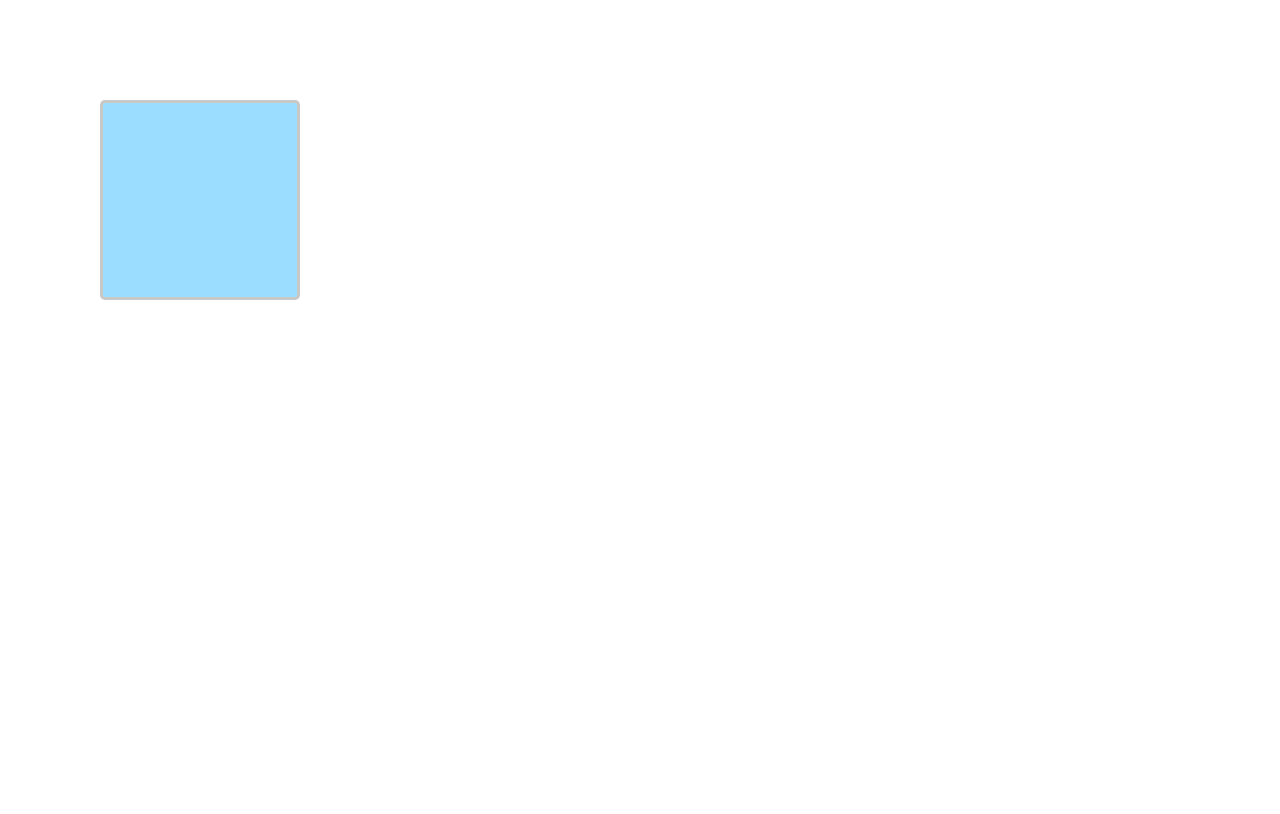
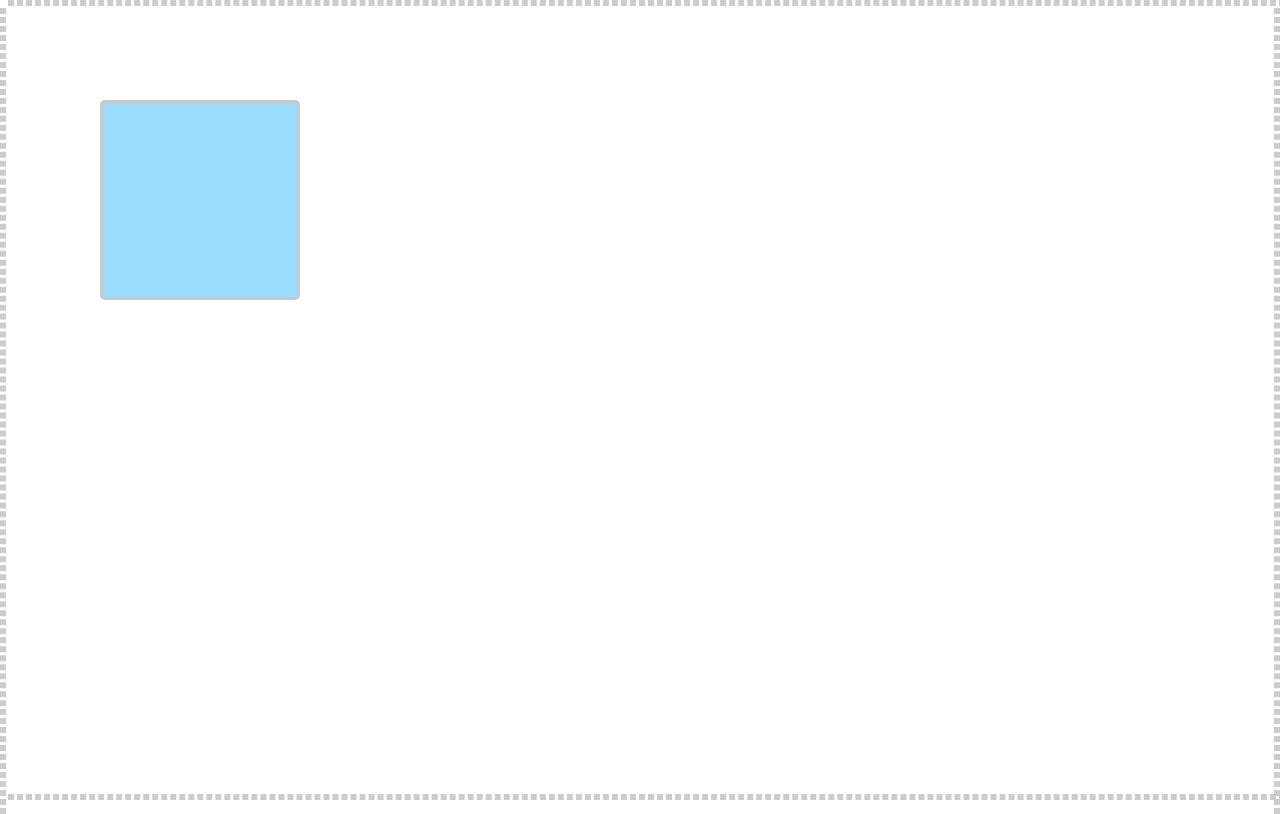
Before and after one commit to sschuepbach/ng-resizer, an Angular app: page / in a window 1280 px wide. Built offline with nearby package versions, Linux system fonts and the light colour scheme.

Commit message:
Add draggable outer boundaries
Signed-off-by: Sebastian Schüpbach <sebastian.schuepbach@unibas.ch>

```diff
--- a/src/app/app.component.css
+++ b/src/app/app.component.css
@@ -16,8 +16,48 @@ div.content {
   display: flex;
   justify-content: center;
   align-items: center;
+  overflow: hidden;
 }
 
 div * {
   user-select: none;
 }
+
+.hrule {
+  position: absolute;
+  height: 0;
+  width: 100%;
+  border: 3px dashed #ccc;
+}
+
+.vrule {
+  position: absolute;
+  width: 0;
+  height: 100vh;
+  border: 3px dashed #ccc;
+}
+
+.bottom {
+  bottom: 0;
+}
+
+.top {
+  top: 0
+}
+
+.left {
+  left: 0;
+}
+
+.right {
+  right: 0;
+}
+
+.menu {
+  position: absolute;
+  width: 200px;
+  height: 300px;
+  z-index: 2;
+  right: 3px;
+  top: 3px;
+}
--- a/src/app/app.component.html
+++ b/src/app/app.component.html
@@ -1,8 +1,12 @@
-<div class="container" appResizable (width)="setHeight($event)" (height)="setWidth($event)" (top)="setTop($event)"
+<div class="container" appResizable (width)="setWidth($event)" (height)="setHeight($event)" (top)="setTop($event)"
      (left)="setLeft($event)" (resizing)="setResizing($event)" (dragging)="setDragging($event)"
-[leftOuterBoundary]="100" [bottomOuterBoundary]="500" [topOuterBoundary]="100" [rightOuterBoundary]="500">
+     [leftOuterBoundary]="leftBoundary" [bottomOuterBoundary]="bottomBoundary" [topOuterBoundary]="topBoundary" [rightOuterBoundary]="rightBoundary">
   <div class="content">
     <p *ngIf="resizing">w: {{width}} / h: {{height}}</p>
     <p *ngIf="dragging">x: {{left}} / y: {{top}}</p>
   </div>
 </div>
+<div class="hrule top" *ngIf="showBoundaries" appBorder="top" [boundary]="top" (pos)="setBoundary('top', $event)"></div>
+<div class="hrule bottom" *ngIf="showBoundaries" appBorder="bottom" [boundary]="top + height" (pos)="setBoundary('bottom', $event)"></div>
+<div class="vrule left" *ngIf="showBoundaries" appBorder="left" [boundary]="left" (pos)="setBoundary('left', $event)"></div>
+<div class="vrule right" *ngIf="showBoundaries" appBorder="right" [boundary]="left + width" (pos)="setBoundary('right', $event)"></div>
--- a/src/app/app.component.ts
+++ b/src/app/app.component.ts
@@ -1,10 +1,10 @@
-import { Component } from '@angular/core';
+import {Component} from '@angular/core';
 
 @Component({
-             selector: 'app-root',
-             templateUrl: './app.component.html',
-             styleUrls: ['./app.component.css']
-           })
+  selector: 'app-root',
+  templateUrl: './app.component.html',
+  styleUrls: ['./app.component.css']
+})
 export class AppComponent {
   width: number;
   height: number;
@@ -12,6 +12,14 @@ export class AppComponent {
   left: number;
   resizing = false;
   dragging = false;
+  showBoundaries = true;
+  topBoundary: number;
+  bottomBoundary: number;
+  leftBoundary: number;
+  rightBoundary: number;
+
+  constructor() {
+  }
 
   setWidth(width: number) {
     this.width = width;
@@ -36,4 +44,17 @@ export class AppComponent {
   setDragging(dragging: boolean) {
     this.dragging = dragging;
   }
+
+  setBoundary(boundary: string, pos: number) {
+    if (boundary === 'top') {
+      this.topBoundary = pos;
+    } else if (boundary === 'bottom') {
+      this.bottomBoundary = pos;
+    } else if (boundary === 'left') {
+      this.leftBoundary = pos;
+    } else if (boundary === 'right') {
+      this.rightBoundary = pos;
+    }
+  }
+
 }
--- /dev/null
+++ b/src/app/border.directive.ts
@@ -0,0 +1,90 @@
+import {Directive, ElementRef, EventEmitter, HostListener, Input, OnInit, Output, Renderer2} from '@angular/core';
+
+@Directive({
+  selector: '[appBorder]'
+})
+export class BorderDirective implements OnInit {
+
+  @Input() appBorder: string;
+  @Input() boundary: number;
+  @Output() pos = new EventEmitter<number>();
+  private ne: any;
+  private mousedown = false;
+  private overlay: any;
+  private direction: string;
+
+  constructor(private el: ElementRef, private renderer: Renderer2) {
+    this.ne = this.el.nativeElement;
+  }
+
+  ngOnInit() {
+    this.createOverlay();
+    this.setDirection();
+  }
+
+  @HostListener('mouseenter', ['$event'])
+  onMouseEnter(enter) {
+    const cursor = this.direction === 'horizontal' ? 'row-resize' : 'col-resize';
+    this.renderer.setStyle(this.ne, 'cursor', cursor);
+  }
+
+  @HostListener('mouseleave', ['$event'])
+  onMouseLeave(enter) {
+    this.renderer.removeStyle(this.ne, 'cursor');
+  }
+
+  @HostListener('mousemove', ['$event'])
+  onMouseMove(event) {
+    if (this.mousedown) {
+      const axis = (this.direction === 'horizontal') ? 'top' : 'left';
+      this.renderer.setStyle(this.ne, axis, this.checkBorder(this.direction === 'vertical' ? event.clientX : event.clientY) + 'px');
+
+    }
+  }
+
+  @HostListener('mousedown', ['$event'])
+  onMouseDown(event) {
+    this.mousedown = true;
+    this.enableOverlay();
+  }
+
+  @HostListener('mouseup', ['$event'])
+  onMouseUp(event) {
+    this.mousedown = false;
+    this.disableOverlay();
+    this.pos.emit(this.direction === 'horizontal' ? this.ne.getBoundingClientRect().top : this.ne.getBoundingClientRect().left);
+  }
+  private createOverlay() {
+    this.overlay = this.renderer.createElement('div');
+    this.renderer.setStyle(this.overlay, 'position', 'fixed');
+    this.renderer.setStyle(this.overlay, 'padding', 0);
+    this.renderer.setStyle(this.overlay, 'margin', 0);
+    this.renderer.setStyle(this.overlay, 'border', 0);
+    this.renderer.setStyle(this.overlay, 'top', 0);
+    this.renderer.setStyle(this.overlay, 'left', 0);
+    this.renderer.setStyle(this.overlay, 'width', '100%');
+    this.renderer.setStyle(this.overlay, 'height', '100%');
+    this.renderer.setStyle(this.overlay, 'background', 'rgba(0,0,0,0)');
+  }
+
+  private enableOverlay() {
+    this.renderer.appendChild(this.ne, this.overlay);
+  }
+
+  private disableOverlay() {
+    this.renderer.removeChild(this.ne, this.overlay);
+  }
+
+  private checkBorder(pos: number) {
+    if (this.appBorder === 'left' || this.appBorder === 'top') {
+      return pos >= this.boundary ? this.boundary : pos;
+    } else {
+      return pos <= this.boundary ? this.boundary : pos;
+    }
+  }
+
+  private setDirection() {
+    this.direction = (this.appBorder === 'left' || this.appBorder === 'right') ? 'vertical' : 'horizontal';
+  }
+
+}
```
Also changed, not shown: src/app/app.module.ts (+7 -2 lines), 1 other file (tests, documents, lock files or other folders).
